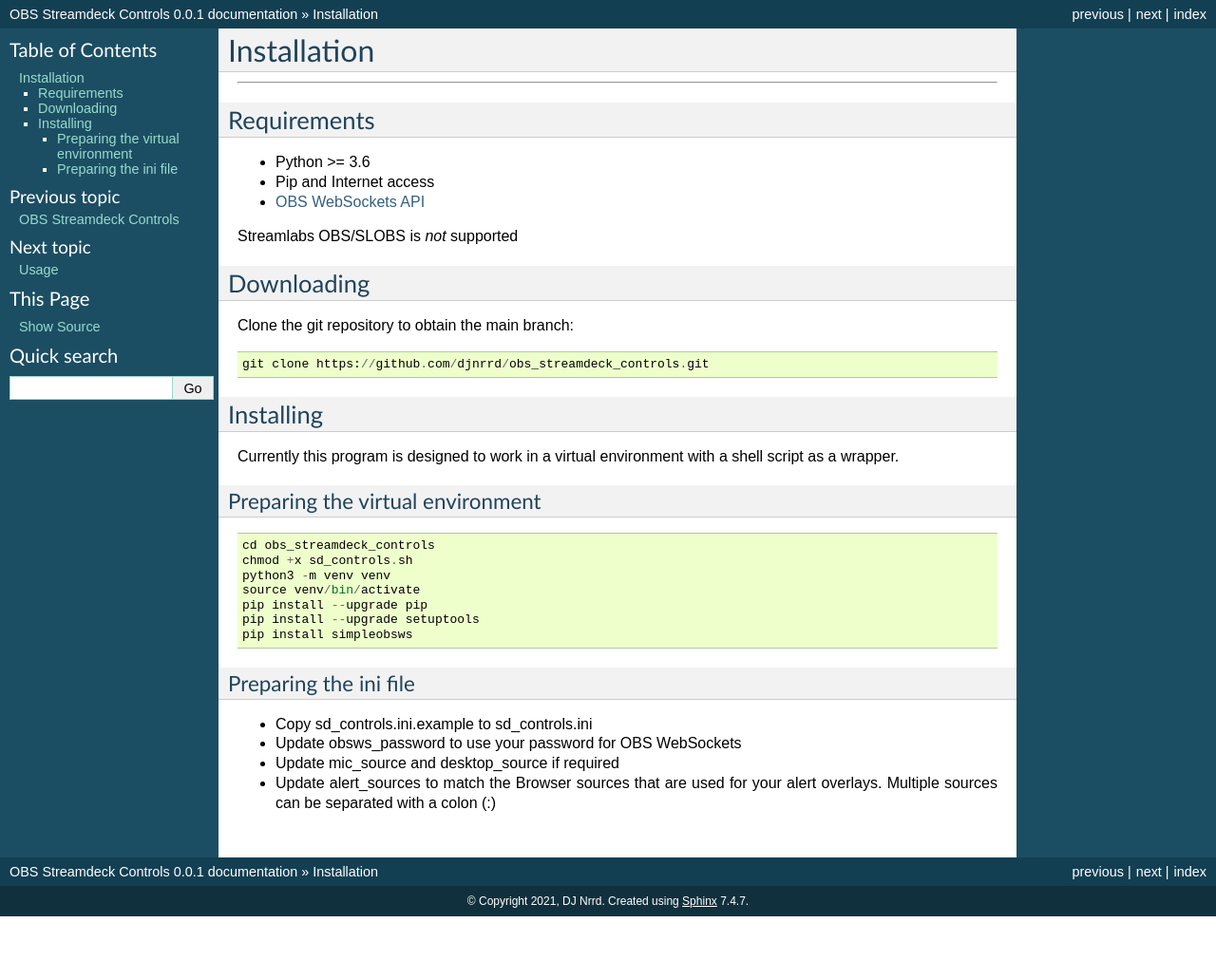
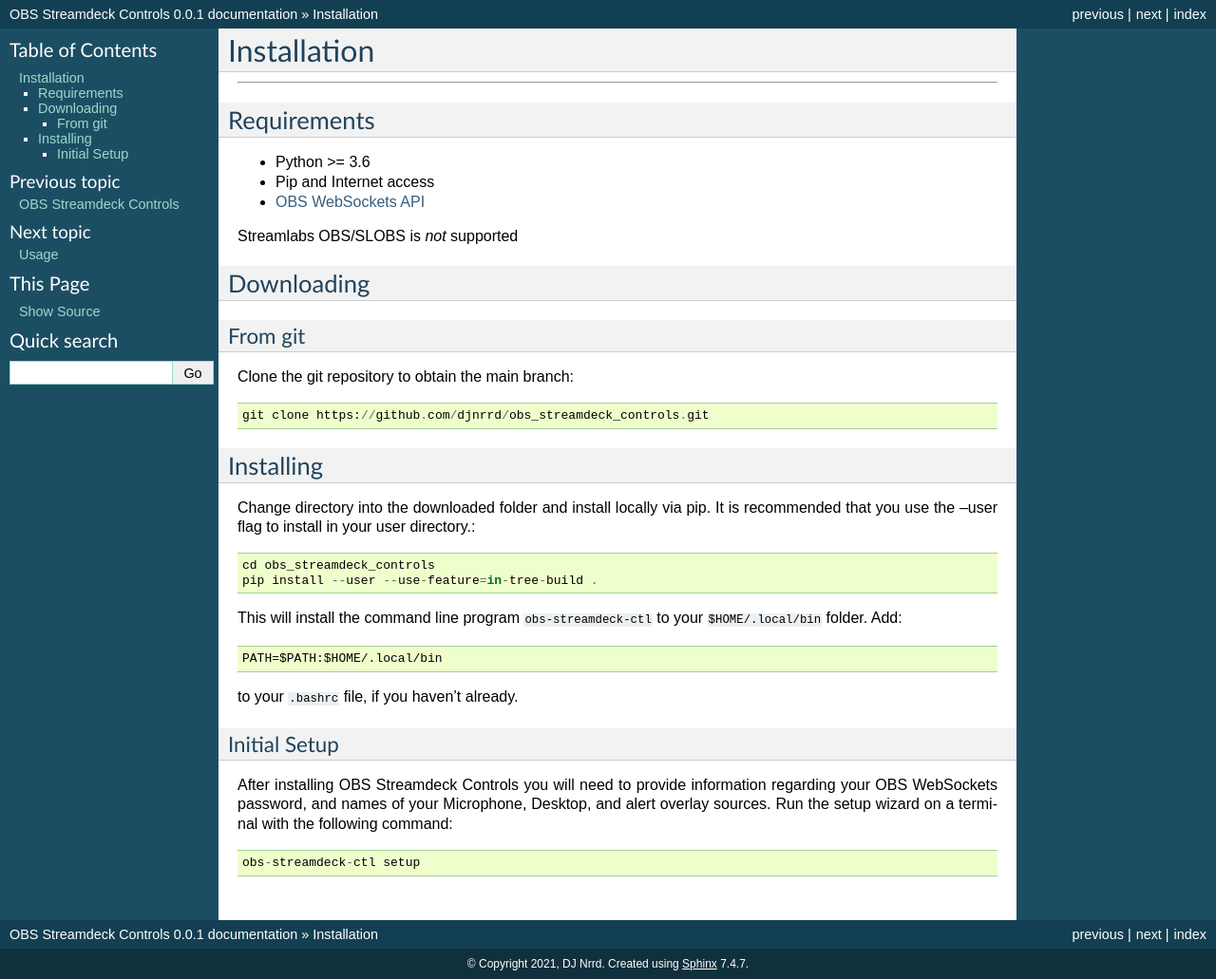
Before and after one commit to djnrrd/obs_streamdeck_controls, a Sphinx documentation site: the page built from docs/source/installation.rst, in a window 1280 px wide. Shown: the whole page at 95% size. Built offline with Sphinx 7.4.7, drawn with Linux system fonts in a browser that asks for light colours; before the commit the page ends 965 px from its top, so only the background shows below that.

Commit message:
Updated documentation

```diff
--- a/README.rst
+++ b/README.rst
@@ -33,6 +33,9 @@
 Downloading
 ***********
 
+From git
+--------
+
 Clone the git repository to obtain the main branch::
 
     git clone https://github.com/djnrrd/obs_streamdeck_controls.git
@@ -40,37 +43,36 @@
 Installing
 **********
 
-Currently this program is designed to work in a virtual environment with a
-shell script as a wrapper.
+Change directory into the downloaded folder and install locally via pip. It
+is recommended that you use the --user flag to install in your user directory.::
 
-Preparing the virtual environment
----------------------------------
+   cd obs_streamdeck_controls
+   pip install --user --use-feature=in-tree-build .
 
-::
+This will install the command line program ``obs-streamdeck-ctl`` to your
+``$HOME/.local/bin`` folder. Add::
 
-    cd obs_streamdeck_controls
-    chmod +x sd_controls.sh
-    python3 -m venv venv
-    source venv/bin/activate
-    pip install --upgrade pip
-    pip install --upgrade setuptools
-    pip install simpleobsws
+   PATH=$PATH:$HOME/.local/bin
 
-Preparing the ini file
-----------------------
+to your ``.bashrc`` file, if you haven't already.
 
-* Copy sd_controls.ini.example to sd_controls.ini
-* Update obsws_password to use your password for OBS WebSockets
-* Update mic_source and desktop_source if required
-* Update alert_sources to match the Browser sources that are used for your alert overlays.  Multiple sources can be separated with a colon (:)
+Initial Setup
+-------------
+
+After installing OBS Streamdeck Controls you will need to provide information
+regarding your OBS WebSockets password, and names of your Microphone, Desktop,
+and alert overlay sources.  Run the setup wizard on a terminal with the
+following command::
+
+   obs-streamdeck-ctl setup
 
 Usage
 =====
 
 ::
 
-    $ ./sd_controls.sh -h
-    usage: sd_controls.py [-h]
+    $ ./obs-streamdeck-ctl -h
+    usage: obs-streamdeck-ctl [-h]
                       {start_stop,mute_mic,mute_desk,mute_all,panic_button,scene}
                       ...
 
@@ -80,8 +82,8 @@
     optional arguments:
        -h, --help            show this help message and exit
 
-    $ ./sd_controls scene -h
-    usage: sd_controls.py scene [-h] scene_number
+    $ ./obs-streamdeck-ctl scene -h
+    usage: obs-streamdeck-ctl scene [-h] scene_number
 
     positional arguments:
        scene_number
--- a/setup.py
+++ b/setup.py
@@ -2,7 +2,7 @@
 
 setup(
     name='obs_streamdeck_controls',
-    version='0.0.1',
+    version='0.0.2',
     install_requires=['simpleobsws', 'appdirs'],
     packages=['sd_controls'],
     entry_points={
```
Also changed, not shown: docs/source/modules.rst (+10 -1 lines), 1 other file.
